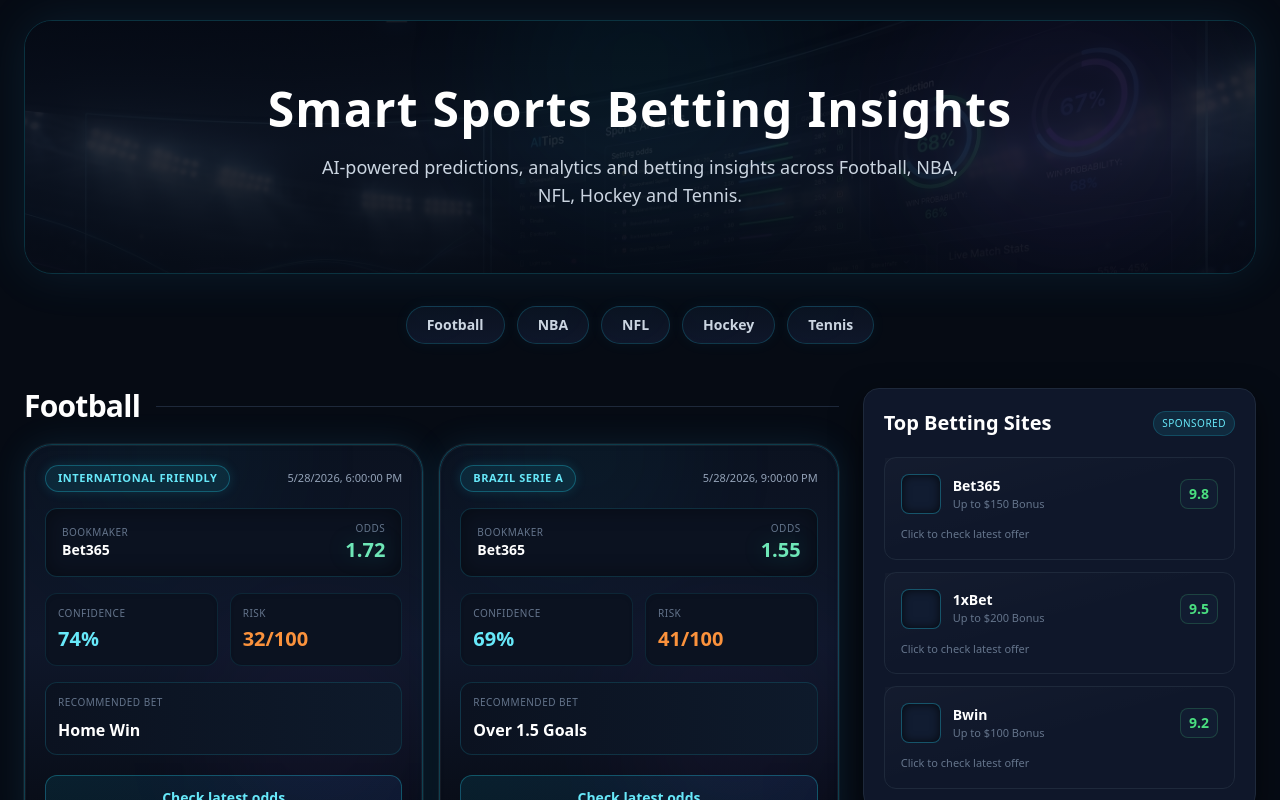
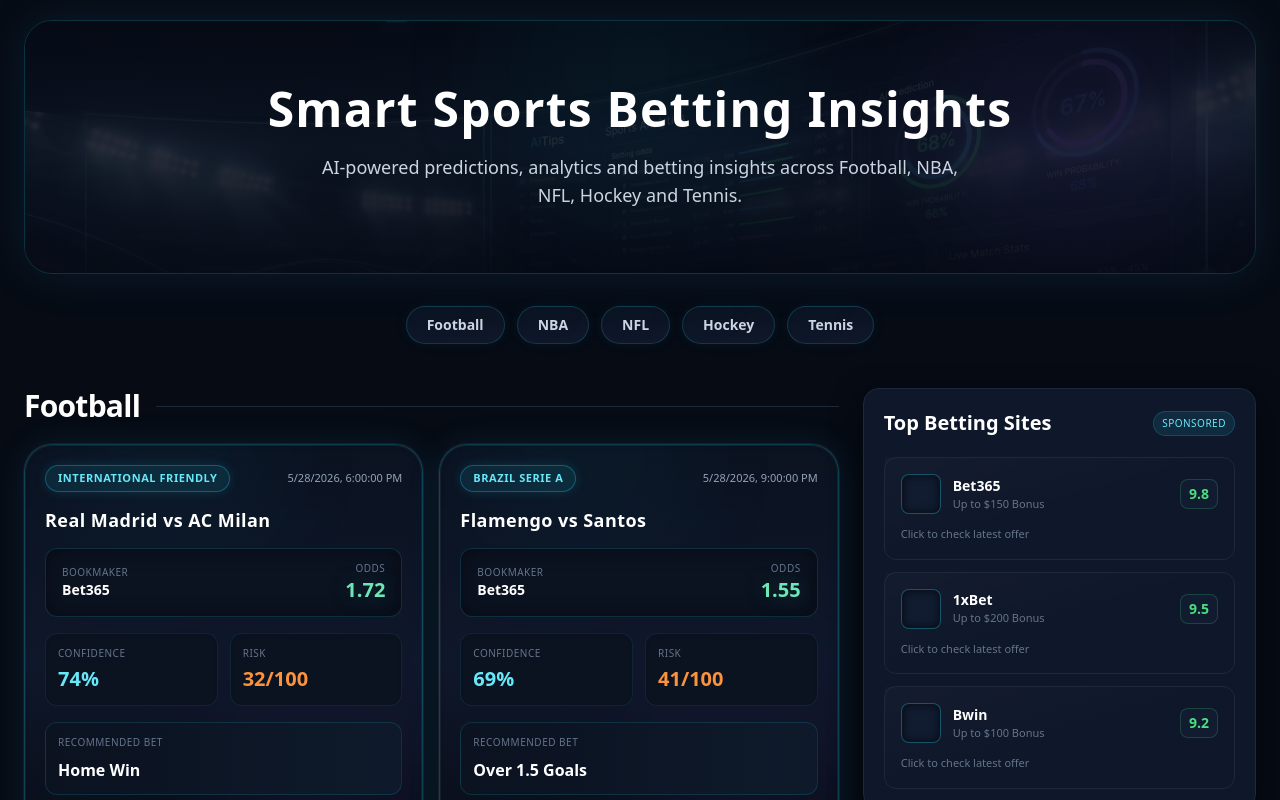
Before and after one commit to Peterson1979/ai-bet, a Next.js app: page / in a window 1280 px wide. Shown: the top 800 px of the page. Built offline with nearby package versions, Linux system fonts and the light colour scheme.

Commit message:
fix MatchCard event title fields

```diff
--- a/app/components/MatchCard.tsx
+++ b/app/components/MatchCard.tsx
@@ -60,9 +60,9 @@ export default function MatchCard({ data }: Props) {
       </div>
 
       {/* MATCH TITLE */}
-      <h3 className="relative mt-4 text-lg font-black leading-6 text-white tracking-wide">
-        {data.eventName}
-      </h3>
+<h3 className="relative mt-4 text-lg font-black leading-6 text-white tracking-wide">
+  {data.homeTeam} vs {data.awayTeam}
+</h3>
 
       {/* ODDS STRONG FOCUS STRIP */}
       <div
```
